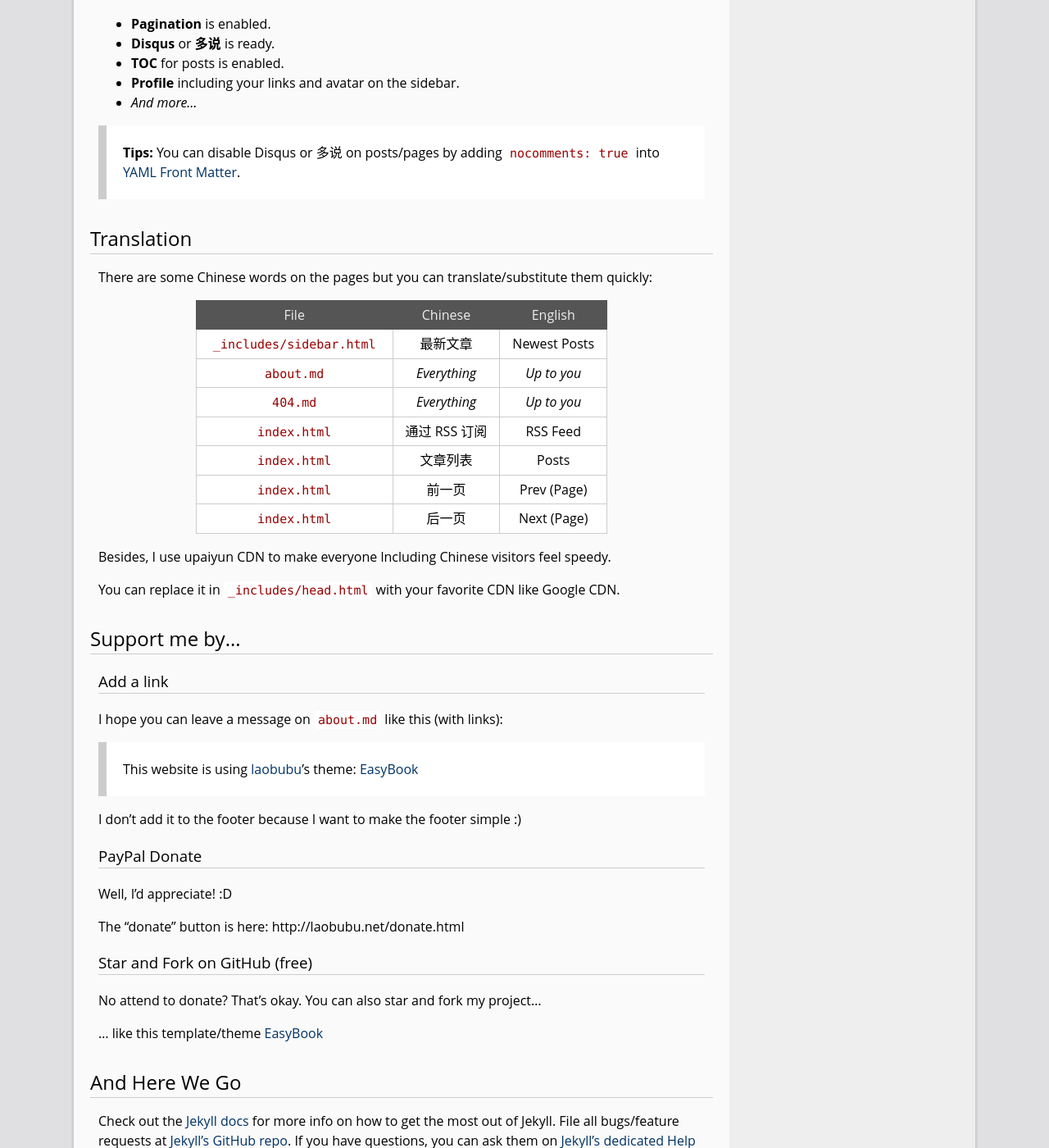
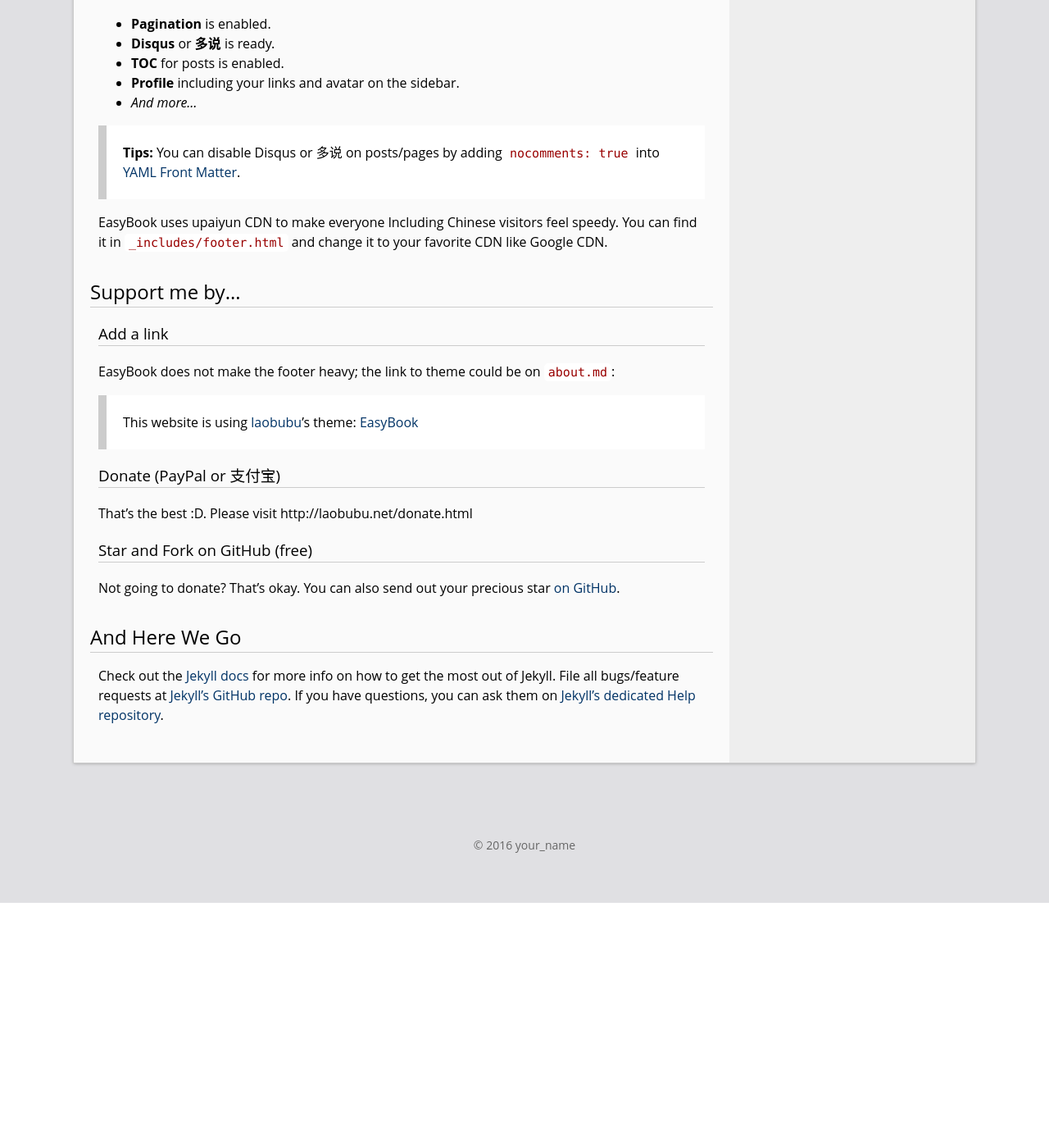
Before and after one commit to laobubu/jekyll-theme-EasyBook, a Jekyll site: the page built from _posts/2014-12-30-welcome-to-jekyll.markdown, in a window 1280 px wide and 1400 px high, scrolled down 799 px. Shown: the whole window at 82% size. Built offline with Jekyll 4.4.1, drawn with Linux system fonts in a browser that asks for light colours; after the commit the page ends 1900 px from its top, so only the background shows below that.

Commit message:
Update Welcome article

```diff
--- a/_posts/2014-12-30-welcome-to-jekyll.markdown
+++ b/_posts/2014-12-30-welcome-to-jekyll.markdown
@@ -32,45 +32,23 @@ You are using [EasyBook][github-easybook] the template from [laobubu.net](http:/
 
 > **Tips:** You can disable Disqus or 多说 on posts/pages by adding `nocomments: true` into [YAML Front Matter][frontmatter].
 
-## Translation ##
-
-There are some Chinese words on the pages but you can translate/substitute them quickly:
-
-|           File            |    Chinese    |    English    |
-|         :-----:           |   :-------:   |   :-------:   |
-|`_includes/sidebar.html`   | 最新文章      | Newest Posts  |
-|`about.md`                 | *Everything*  | *Up to you*   |
-|`404.md`                   | *Everything*  | *Up to you*   |
-|`index.html`               | 通过 RSS 订阅 | RSS Feed      |
-|`index.html`               | 文章列表      | Posts         |
-|`index.html`               | 前一页        | Prev (Page)   |
-|`index.html`               | 后一页        | Next (Page)   |
-
-Besides, I use upaiyun CDN to make everyone lncluding Chinese visitors feel speedy.
-
-You can replace it in `_includes/head.html` with your favorite CDN like Google CDN.
+EasyBook uses upaiyun CDN to make everyone lncluding Chinese visitors feel speedy. You can find it in `_includes/footer.html` and change it to your favorite CDN like Google CDN.
 
 ## Support me by... ##
 
 ### Add a link ###
 
-I hope you can leave a message on `about.md` like this (with links):
+EasyBook does not make the footer heavy; the link to theme could be on `about.md`:
 
 > This website is using [laobubu](http://laobubu.net)'s theme: [EasyBook](https://github.com/laobubu/jekyll-theme-EasyBook)
 
-I don't add it to the footer because I want to make the footer simple :)
+### Donate (PayPal or 支付宝) ###
 
-### PayPal Donate ###
-
-Well, I'd appreciate! :D
-
-The "donate" button is here: http://laobubu.net/donate.html
+That's the best :D. Please visit http://laobubu.net/donate.html
 
 ### Star and Fork on GitHub (free) ###
 
-No attend to donate? That's okay. You can also star and fork my project...
-
-... like this template/theme [EasyBook][github-easybook]
+Not going to donate? That's okay. You can also send out your precious star [on GitHub][github-easybook].
 
 ## And Here We Go ##
 
```
